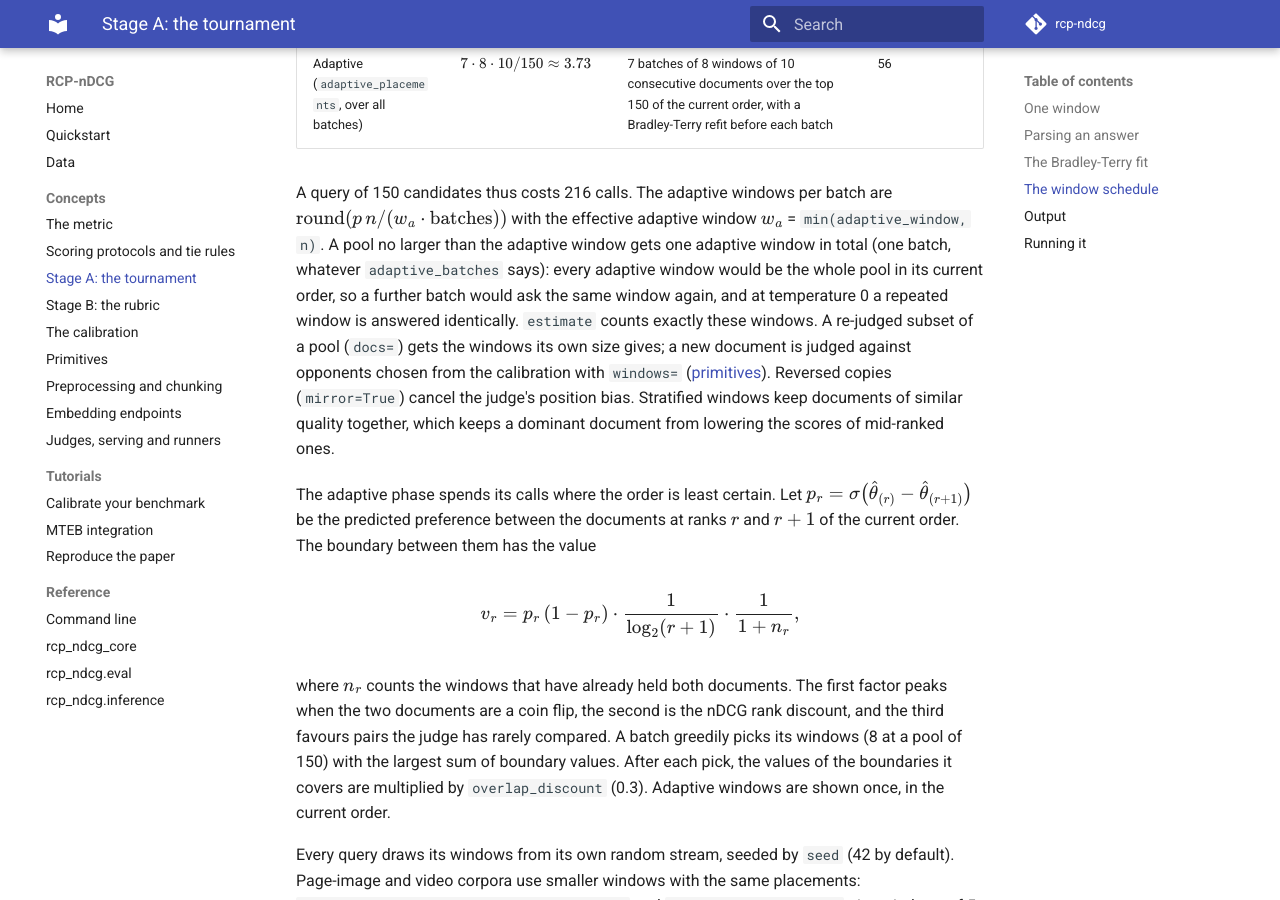
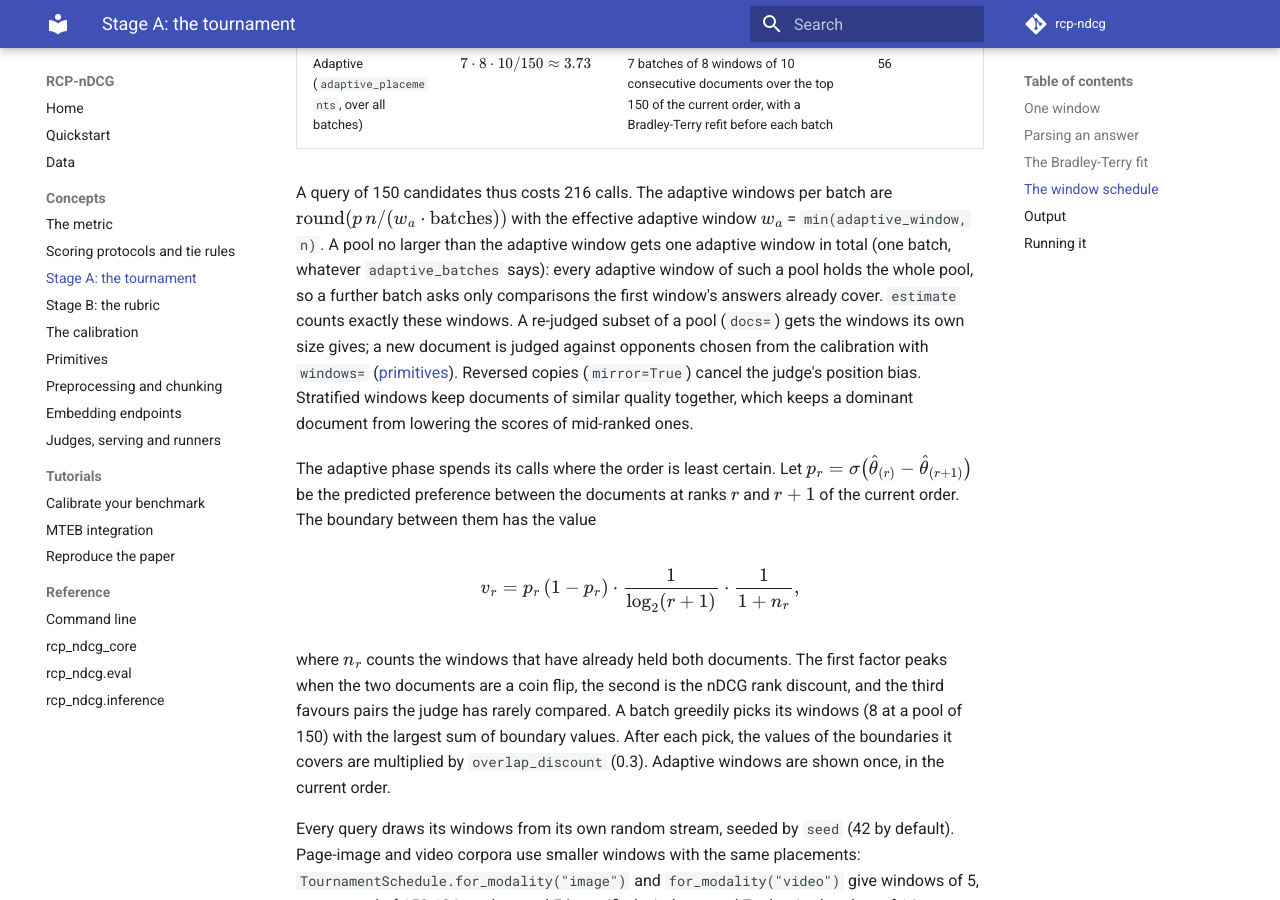
Before and after one commit to cohere-ai/rcp-ndcg, an MkDocs documentation site: the page built from docs/concepts/tournament.md, in a window 1280 px wide and 900 px high, scrolled down 2050 px. Built offline with MkDocs 1.6.1 and Material for MkDocs 9.7.7, drawn with Linux system fonts in a browser that asks for light colours; comment, search, counter and statistics services are not loaded.

Commit message:
State the one-batch rationale without overclaiming the repeated window
A refit between batches can reorder the pool, so a further batch of a pool no
larger than the adaptive window asks the same documents in the refit order,
not literally the first window again. The declared rule stands on what the
batch covers: comparisons the first window's answers already hold.

```diff
--- a/docs/concepts/tournament.md
+++ b/docs/concepts/tournament.md
@@ -71,9 +71,9 @@ placements per document hold for any pool: a pool of 4 gets $\operatorname{round
 A query of 150 candidates thus costs 216 calls. The adaptive windows per batch are
 $\operatorname{round}(p\,n / (w_a \cdot \text{batches}))$ with the effective adaptive window
 $w_a$ = `min(adaptive_window, n)`. A pool no larger than the adaptive window gets one adaptive window in total
-(one batch, whatever `adaptive_batches` says): every adaptive window would be the whole pool in its current
-order, so a further batch would ask the same window again, and at temperature 0 a repeated window is answered
-identically. `estimate` counts exactly these windows. A re-judged subset of a pool (`docs=`)
+(one batch, whatever `adaptive_batches` says): every adaptive window of such a pool holds the whole pool, so a
+further batch asks only comparisons the first window's answers already cover. `estimate` counts exactly these
+windows. A re-judged subset of a pool (`docs=`)
 gets the windows its own size gives; a new document is judged against opponents chosen from the calibration with
 `windows=` ([primitives](primitives.md)). Reversed copies (`mirror=True`) cancel the judge's position bias.
 Stratified windows keep documents of similar quality together, which keeps a dominant document from lowering the
```
Also changed, not shown: CHANGELOG.md (+3 -3 lines), 3 other files.
